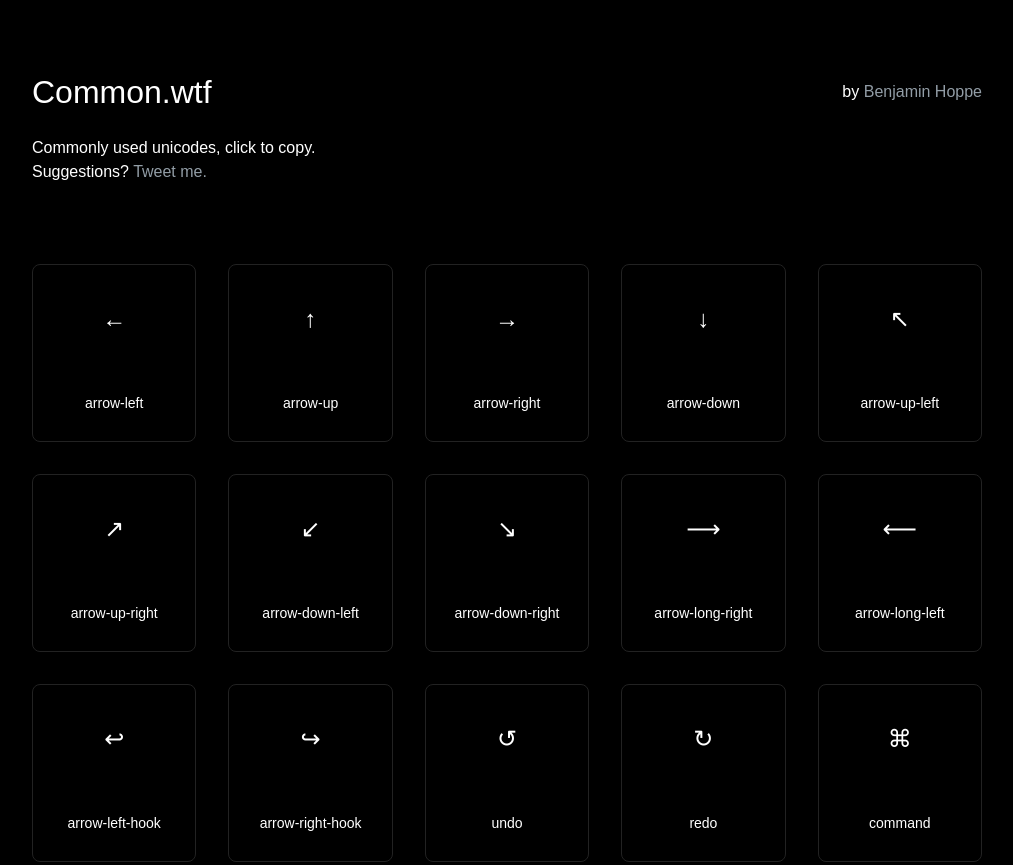
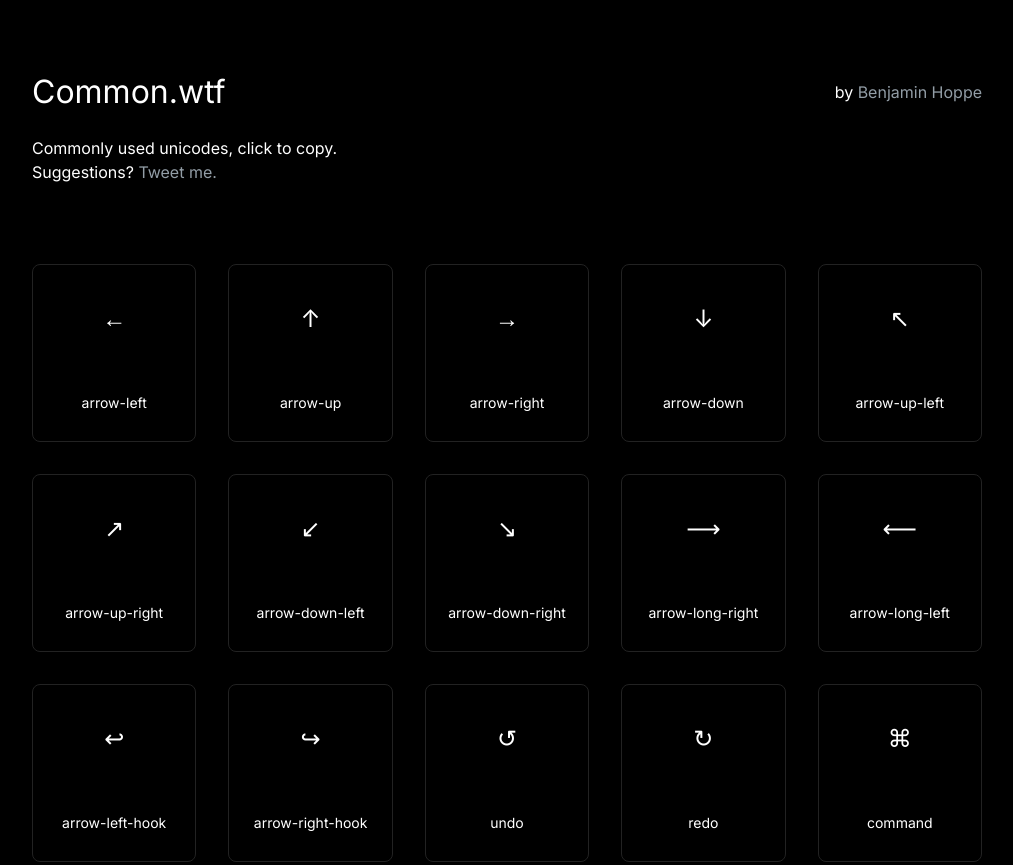
Before and after one commit to DavidWells/common, a plain HTML site: page index.html in a window 1280 px wide. Shown: the top 865 px of the page, without its empty margins (133-1146 px from the left). Drawn offline with Linux system fonts and the light colour scheme.

Commit message:
added font

```diff
--- a/style.css
+++ b/style.css
@@ -16,6 +16,8 @@
   }
 } */
 
+@import url('https://fonts.googleapis.com/css2?family=Inter:wght@300;400&display=swap');
+
 :root {
   --background: #000;
   --solid: #fff;
@@ -27,7 +29,7 @@
 
 body {
   background-color: var(--background);
-  font-family: sans-serif;
+  font-family: 'Inter', sans-serif;
   padding: 0px;
   margin: 0px;
 }
```
